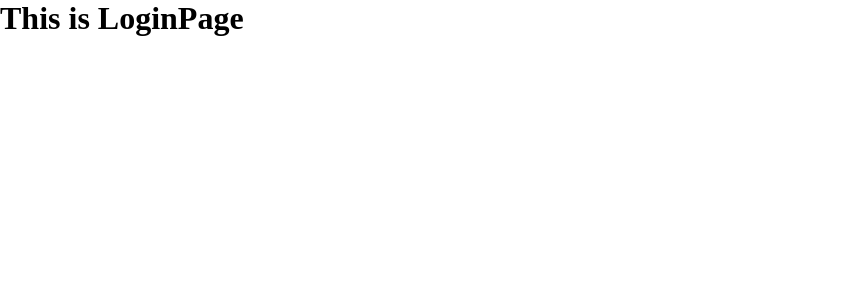
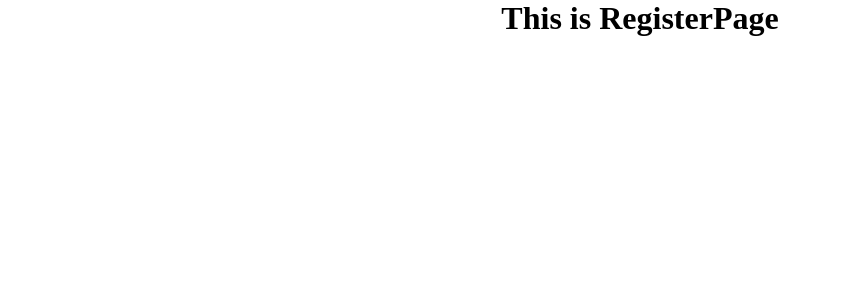
Before and after one commit to MaksimLisovoi/wallet-project-frontend, a React (Create React App) app: page /register in a window 1280 px wide. Shown: the top 300 px of the page, without its empty margins (0-841 px from the left). Built offline with nearby package versions, Linux system fonts and the light colour scheme.

Commit message:
add adaptive class container

```diff
--- a/src/App.js
+++ b/src/App.js
@@ -1,5 +1,6 @@
 import React, { Suspense, lazy } from 'react';
 import { Switch, Route } from 'react-router-dom';
+import s from './styles/base.module.css';
 // import Spinner from './components/Spinner';
 
 const RegisterPage = lazy(() => import('./pages/RegisterPage'));
@@ -9,6 +10,7 @@ const DashboardPage = lazy(() => import('./pages/DashboardPage'));
 const App = () => {
   return (
     <>
+      <div className={s.container}>
         <Suspense fallback={<h1>Грузим</h1>}>
           <Switch>
             <Route path="/register" component={RegisterPage} />
@@ -16,6 +18,7 @@ const App = () => {
             <Route path="/dashboard" component={DashboardPage} />
           </Switch>
         </Suspense>
+      </div>
     </>
   );
 };
--- a/src/pages/RegisterPage.js
+++ b/src/pages/RegisterPage.js
@@ -1,9 +1,10 @@
 import React from 'react';
+// import s from '../styles/base.module.css';
 
 const RegisterPage = () => {
   return (
     <>
-      <h1>This is LoginPage</h1>
+      <h1>This is RegisterPage</h1>
     </>
   );
 };
--- a/src/styles/base.module.css
+++ b/src/styles/base.module.css
@@ -78,3 +78,34 @@ button {
   background-color: transparent;
   cursor: pointer;
 }
+
+.container {
+  background: rgba(255, 255, 255, 0.4);
+  width: 100%;
+  text-align: center;
+  padding-left: 20px;
+  padding-right: 20px;
+  margin: 0 auto;
+}
+@media (min-width: 320px) {
+  .container {
+    width: 320px;
+    padding-left: 20px;
+    padding-right: 20px;
+  }
+}
+@media (min-width: 768px) {
+  .container {
+    width: 768px;
+    padding-left: 40px;
+    padding-right: 40px;
+  }
+}
+
+@media (min-width: 1280px) {
+  .container {
+    width: 1280px;
+    padding-left: 85px;
+    padding-right: 85px;
+  }
+}
```
Lines whose indentation alone changed are shown as unchanged.
